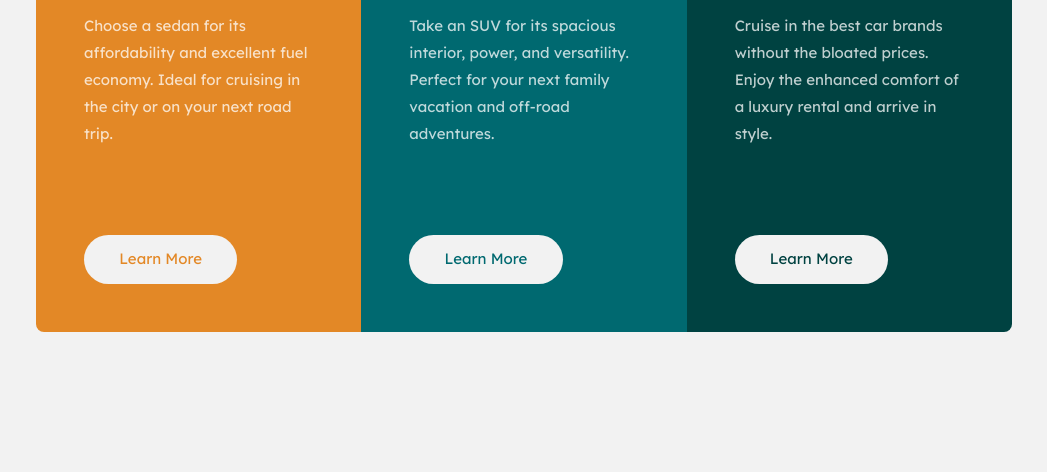
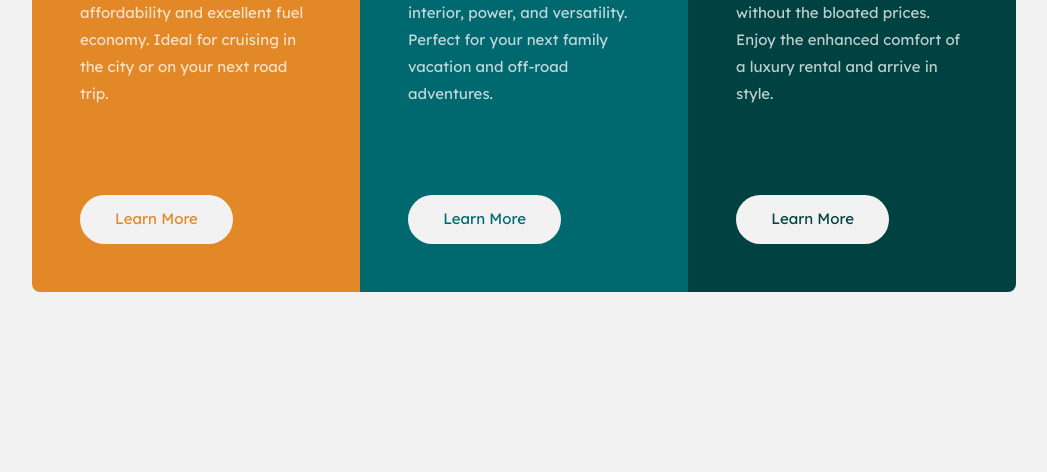
Before and after one commit to oubaidelmoudhik/Three-column-preview-card-component, a website built with Vite: page index.html in a window 1280 px wide. Shown: the part 368-840 px from the top of the page, without its empty margins (116-1163 px from the left). After the commit the page ends 800 px from the top, so only its background shows below. Built offline with nearby package versions, Linux system fonts and the light colour scheme.

Commit message:
magrin-top fix

```diff
--- a/style.css
+++ b/style.css
@@ -88,7 +88,6 @@ body {
   display: flex;
   justify-content: center;
   align-items: center;
-  margin-top: 2.5rem;
   padding: 0;
 }
 h1 {
@@ -97,7 +96,6 @@ h1 {
   left: -200px;
 }
 .container {
-  max-width: 61rem;
   display: grid;
   overflow: auto;
   margin: 5rem 1.5rem;
```
